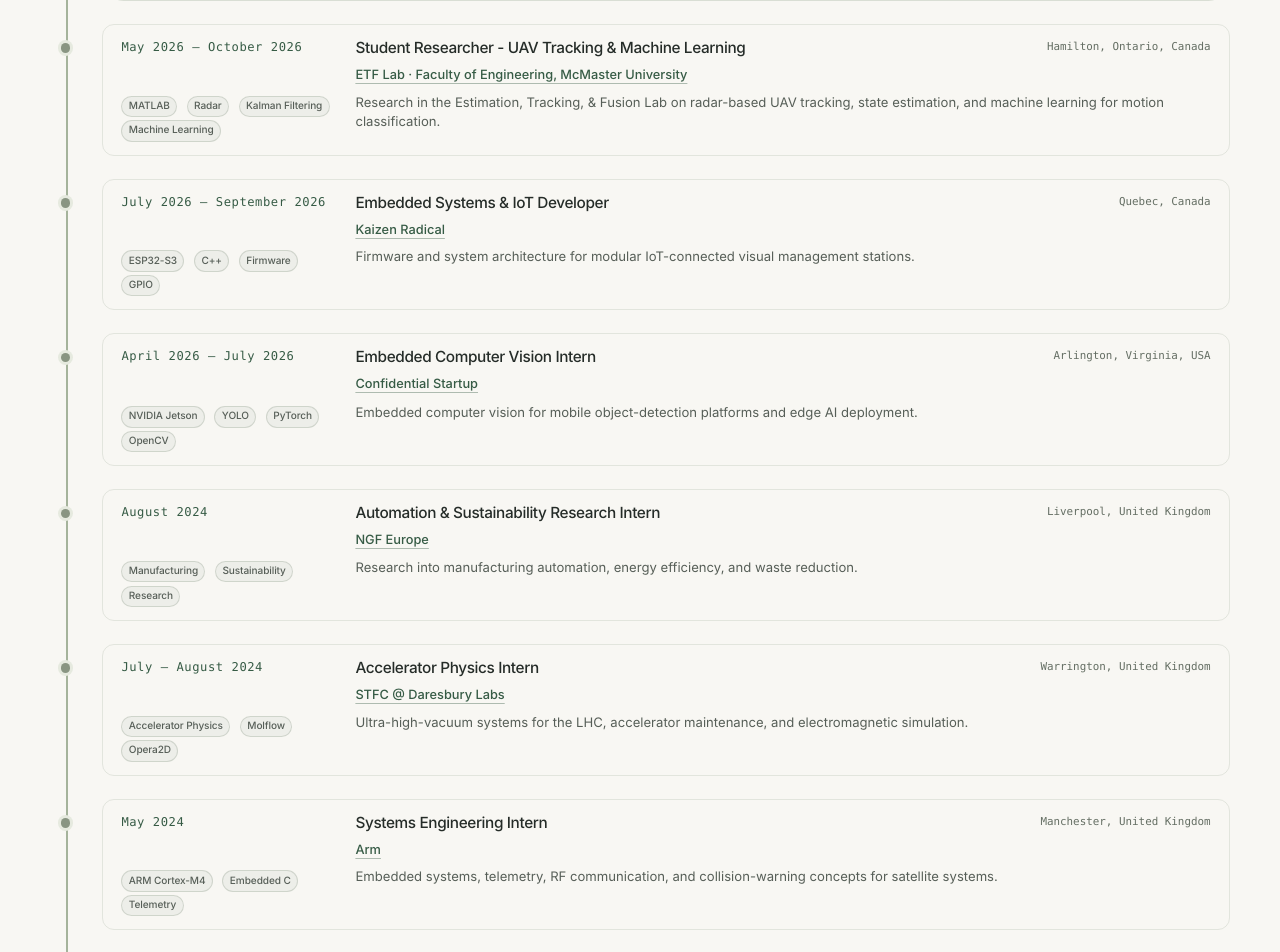
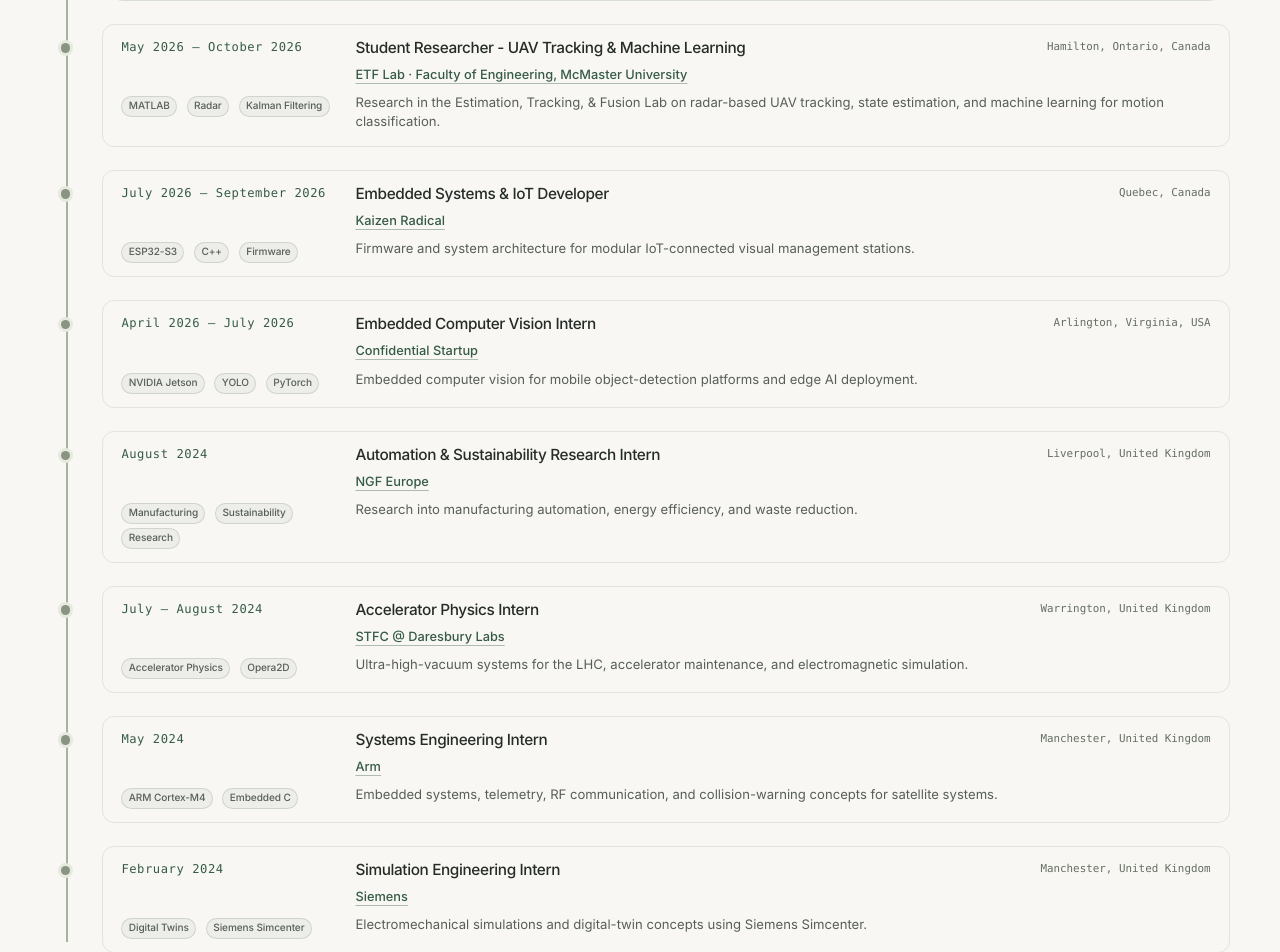
Before and after one commit to aayanakram/Portfolio-Webpage, a Next.js app: page / in a window 1280 px wide. Shown: the part 2520-3472 px from the top of the page. Built offline with nearby package versions, Linux system fonts and the light colour scheme.

Commit message:
update portfolio

```diff
--- a/data/experience.ts
+++ b/data/experience.ts
@@ -40,8 +40,7 @@
     "tags": [
       "MATLAB",
       "Radar",
-      "Kalman Filtering",
-      "Machine Learning"
+      "Kalman Filtering"
     ]
   },
   {
@@ -55,8 +54,7 @@
     "tags": [
       "ESP32-S3",
       "C++",
-      "Firmware",
-      "GPIO"
+      "Firmware"
     ]
   },
   {
@@ -69,8 +67,7 @@
     "tags": [
       "NVIDIA Jetson",
       "YOLO",
-      "PyTorch",
-      "OpenCV"
+      "PyTorch"
     ]
   },
   {
@@ -96,7 +93,6 @@
     "compact": true,
     "tags": [
       "Accelerator Physics",
-      "Molflow",
       "Opera2D"
     ],
     "description": "Ultra-high-vacuum systems for the LHC, accelerator maintenance, and electromagnetic simulation."
@@ -110,8 +106,7 @@
     "compact": true,
     "tags": [
       "ARM Cortex-M4",
-      "Embedded C",
-      "Telemetry"
+      "Embedded C"
     ],
     "description": "Embedded systems, telemetry, RF communication, and collision-warning concepts for satellite systems."
   },
@@ -124,8 +119,7 @@
     "compact": true,
     "tags": [
       "Digital Twins",
-      "Siemens Simcenter",
-      "Simulation"
+      "Siemens Simcenter"
     ],
     "description": "Electromechanical simulations and digital-twin concepts using Siemens Simcenter."
   }
```
